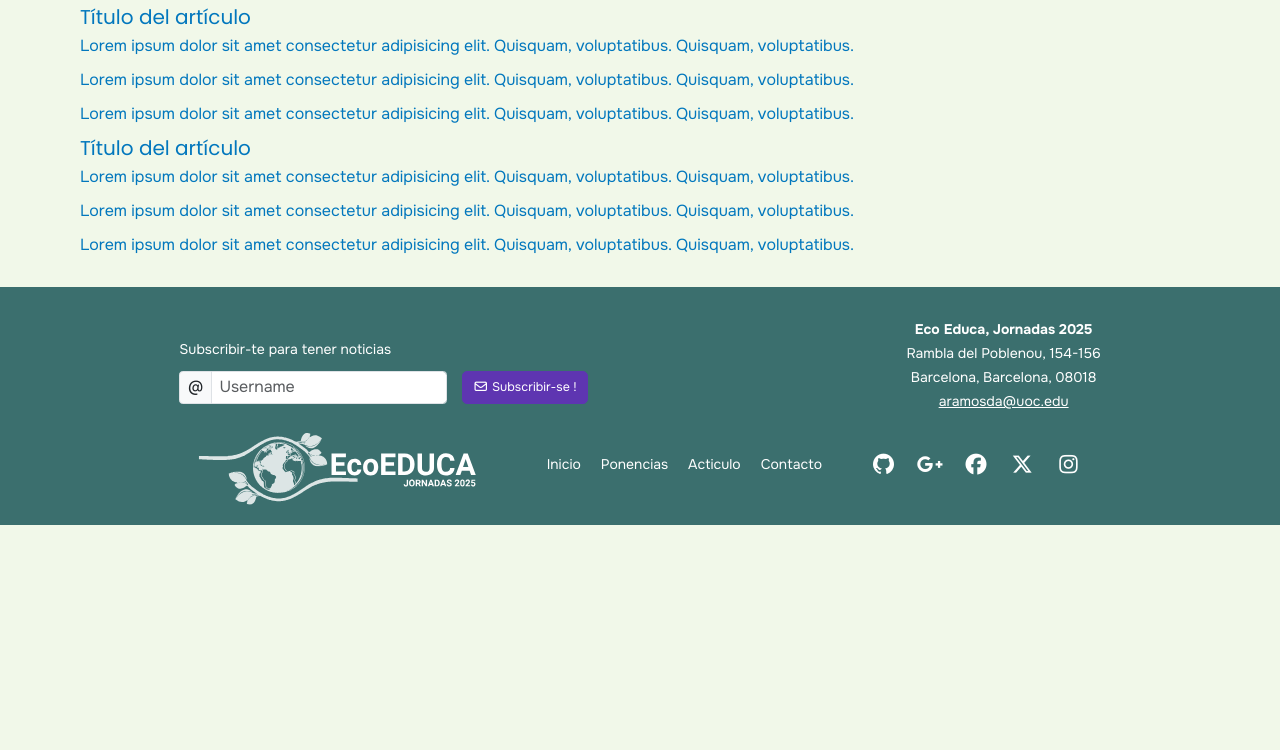
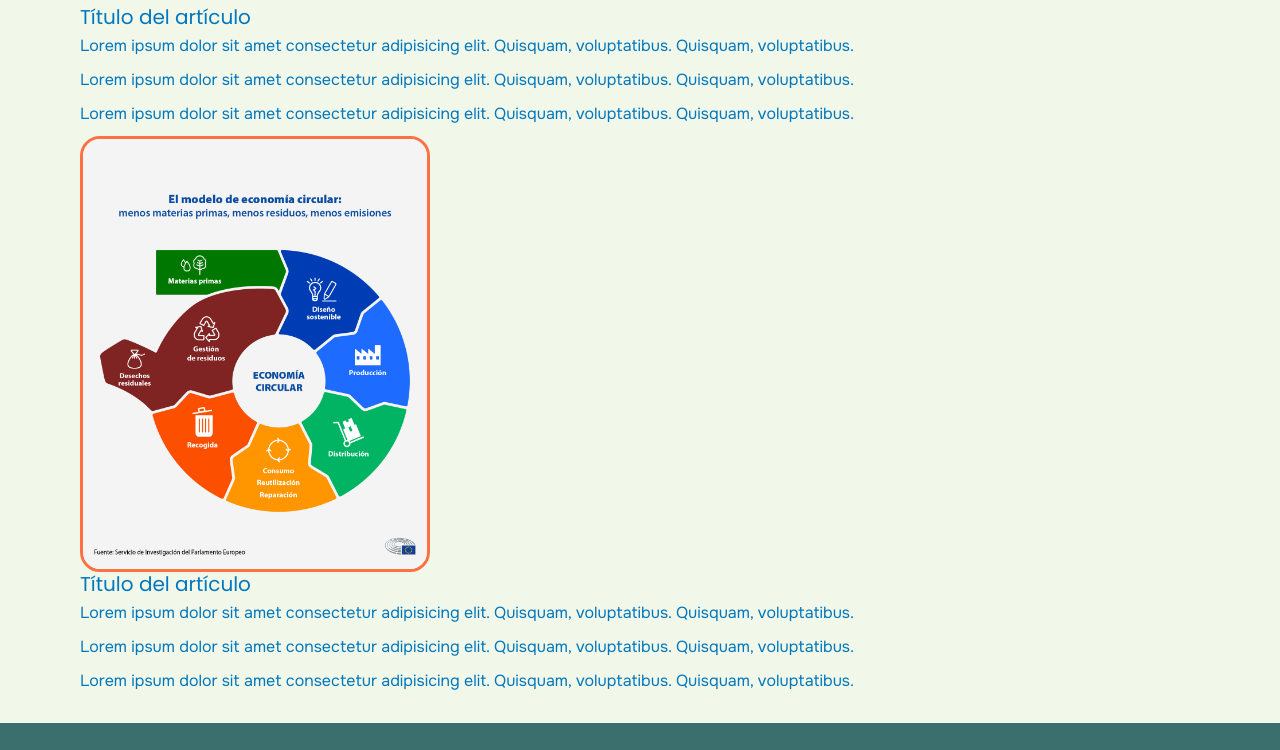
Before and after one commit to AlexFonte/PEC2-UOC-EINES-2, a website built with Parcel: page src/articulo.html in a window 1280 px wide. Shown: the part 680-1430 px from the top of the page. Before the commit the page ends 1205 px from the top, so only its background shows below. Built offline with nearby package versions, Linux system fonts and the light colour scheme; a small style sheet from the web is missing.

Commit message:
fix article

```diff
--- a/src/articulo.html
+++ b/src/articulo.html
@@ -36,6 +36,13 @@
             Quisquam,
             voluptatibus.</p>
         </section>
+        <section>
+          <picture>
+            <source srcset="assets/images/economi-circular.png?as=webp&width=350" type="image/webp" />
+            <img src="assets/images/economi-circular.png" alt="Bacalao al estilo de Viana"
+              class="section__image hvr-grow rounded-5 border border-alert border-3" width="350" />
+          </picture>
+        </section>
         <section class="article__content">
           <h2 class="article__title">Título del artículo</h2>
           <p class="article__text">Lorem ipsum dolor sit amet consectetur adipisicing elit. Quisquam, voluptatibus.
--- a/src/assets/styles/layouts/_footer.scss
+++ b/src/assets/styles/layouts/_footer.scss
@@ -40,7 +40,7 @@
 
   &__2 {
 
-    @include flex(column, space-around, center, center);
+    @include flex(column, space-between, center, center);
     width: 100%;
     gap: 1rem;
 
@@ -81,10 +81,5 @@
       grid-column: 1 / span 2;
       text-align: left;
     }
-
   }
-
-
-
-
 }
```
